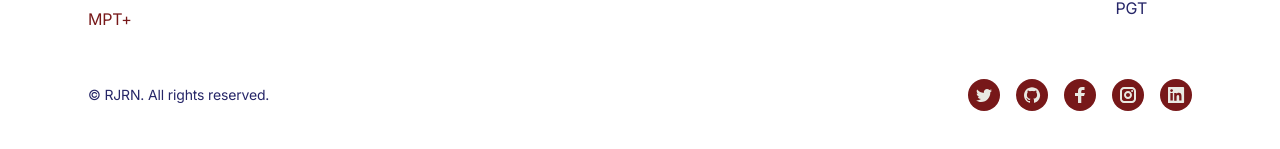
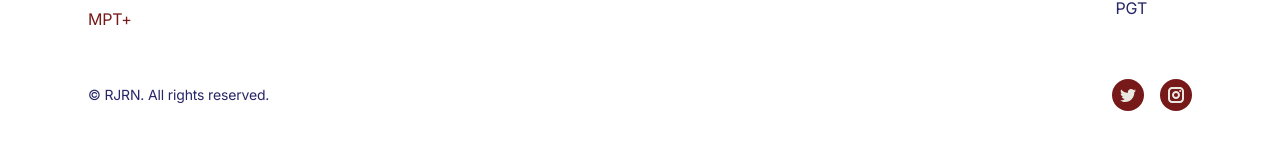
Before and after one commit to alcemaia/projetoMpt, a Next.js app: page / in a window 1280 px wide. Shown: the part 3602-3751 px from the top of the page. Built offline with nearby package versions, Linux system fonts and the light colour scheme; no server answers.

Commit message:
exclusão das logos das redes sociais no footer

```diff
--- a/components/ui/footer.tsx
+++ b/components/ui/footer.tsx
@@ -92,22 +92,22 @@ export default function Footer() {
                   </svg>
                 </Link>
               </li>
-              {/*github*/}
-              <li className="ml-4">
+              {/*<li className="ml-4">
                 <Link href="/" className="flex justify-center items-center text-custom-300 bg-vermelho-900 hover:text-gray-100 hover:bg-purple-600 rounded-full transition duration-150 ease-in-out" aria-label="Github">
                   <svg className="w-8 h-8 fill-current" viewBox="0 0 32 32" xmlns="http://www.w3.org/2000/svg">
                     <path d="M16 8.2c-4.4 0-8 3.6-8 8 0 3.5 2.3 6.5 5.5 7.6.4.1.5-.2.5-.4V22c-2.2.5-2.7-1-2.7-1-.4-.9-.9-1.2-.9-1.2-.7-.5.1-.5.1-.5.8.1 1.2.8 1.2.8.7 1.3 1.9.9 2.3.7.1-.5.3-.9.5-1.1-1.8-.2-3.6-.9-3.6-4 0-.9.3-1.6.8-2.1-.1-.2-.4-1 .1-2.1 0 0 .7-.2 2.2.8.6-.2 1.3-.3 2-.3s1.4.1 2 .3c1.5-1 2.2-.8 2.2-.8.4 1.1.2 1.9.1 2.1.5.6.8 1.3.8 2.1 0 3.1-1.9 3.7-3.7 3.9.3.4.6.9.6 1.6v2.2c0 .2.1.5.6.4 3.2-1.1 5.5-4.1 5.5-7.6-.1-4.4-3.7-8-8.1-8z" />
                   </svg>
                 </Link>
-              </li>
-              {/*facebook*/}
-              <li className="ml-4">
+              </li>*/}
+
+              {/*<li className="ml-4">
                 <Link href="/" className="flex justify-center items-center text-custom-300 bg-vermelho-900 hover:text-gray-100 hover:bg-purple-600 rounded-full transition duration-150 ease-in-out" aria-label="Facebook">
                   <svg className="w-8 h-8 fill-current" viewBox="0 0 32 32" xmlns="http://www.w3.org/2000/svg">
                     <path d="M14.023 24L14 17h-3v-3h3v-2c0-2.7 1.672-4 4.08-4 1.153 0 2.144.086 2.433.124v2.821h-1.67c-1.31 0-1.563.623-1.563 1.536V14H21l-1 3h-2.72v7h-3.257z" />
                   </svg>
                 </Link>
-              </li>
+              </li>*/}
+
               {/*instagram*/}
               <li className="ml-4">
                 <Link href="/" className="flex justify-center items-center text-custom-300 bg-vermelho-900 hover:text-gray-100 hover:bg-purple-600 rounded-full transition duration-150 ease-in-out" aria-label="Instagram">
@@ -118,14 +118,14 @@ export default function Footer() {
                   </svg>
                 </Link>
               </li>
-              {/*Linkedin*/}
-              <li className="ml-4">
+              {/*<li className="ml-4">
                 <Link href="/" className="flex justify-center items-center text-custom-300 bg-vermelho-900 hover:text-gray-100 hover:bg-purple-600 rounded-full transition duration-150 ease-in-out" aria-label="Linkedin">
                   <svg className="w-8 h-8 fill-current" viewBox="0 0 32 32" xmlns="http://www.w3.org/2000/svg">
                     <path d="M23.3 8H8.7c-.4 0-.7.3-.7.7v14.7c0 .3.3.6.7.6h14.7c.4 0 .7-.3.7-.7V8.7c-.1-.4-.4-.7-.8-.7zM12.7 21.6h-2.3V14h2.4v7.6h-.1zM11.6 13c-.8 0-1.4-.7-1.4-1.4 0-.8.6-1.4 1.4-1.4.8 0 1.4.6 1.4 1.4-.1.7-.7 1.4-1.4 1.4zm10 8.6h-2.4v-3.7c0-.9 0-2-1.2-2s-1.4 1-1.4 2v3.8h-2.4V14h2.3v1c.3-.6 1.1-1.2 2.2-1.2 2.4 0 2.8 1.6 2.8 3.6v4.2h.1z" />
                   </svg>
                 </Link>
-              </li>
+              </li>*/}
+
             </ul>
 
             {/* Copyrights note */}
```
